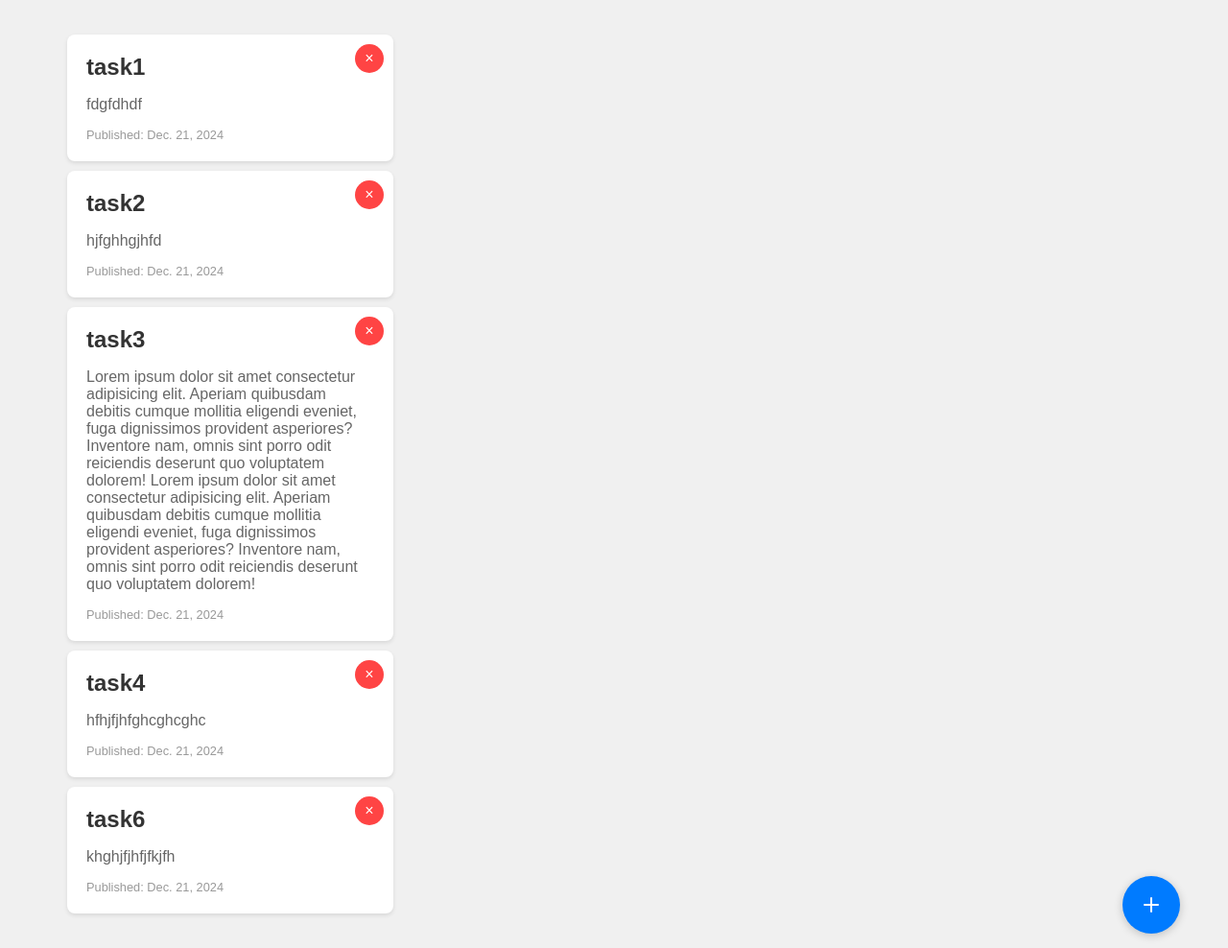
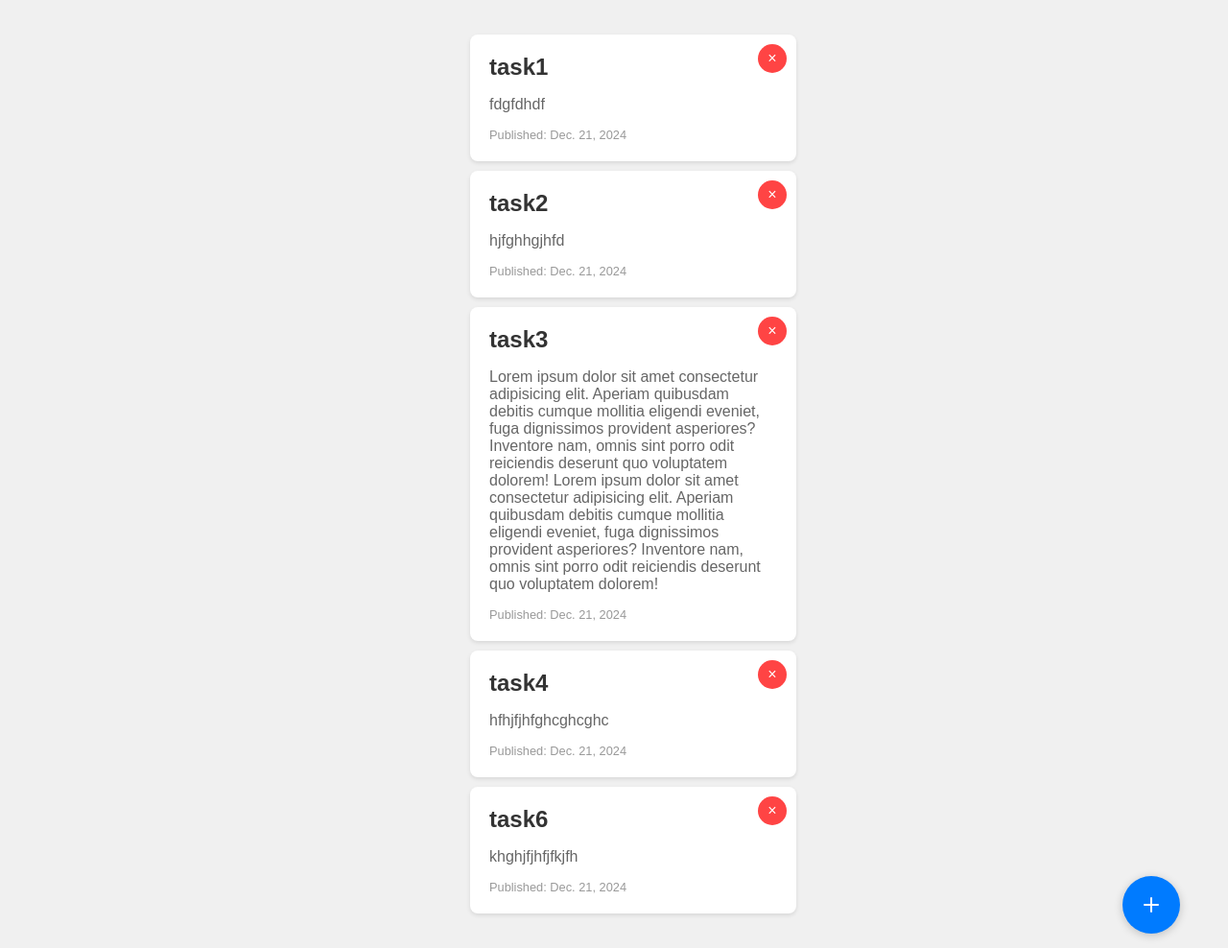
Before and after one commit to RedAlf121/django-todo-list, a Django app: page / in a window 1280 px wide. Shown: the whole page at 96% size. Run offline with Django 5.2, Linux system fonts and the light colour scheme; data comes from the database, SQL or seed files in the repository.

Commit message:
cards centered

```diff
--- a/Task/static/components/card.css
+++ b/Task/static/components/card.css
@@ -6,6 +6,7 @@
     width: 300px;
     position: relative;
     margin: 10px;
+    margin-inline: auto;
 }
 .card h2 {
     margin-top: 0;
```
